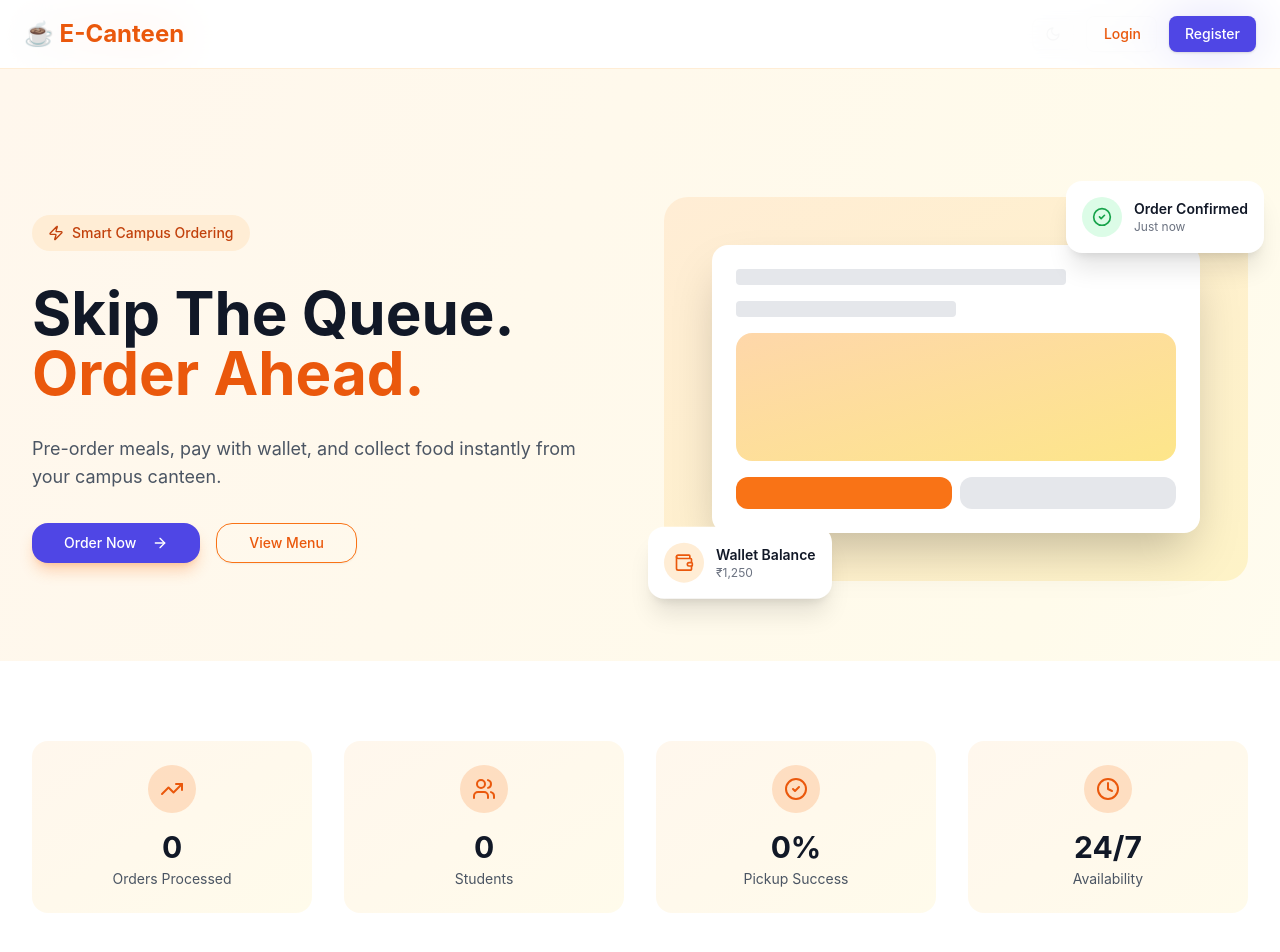
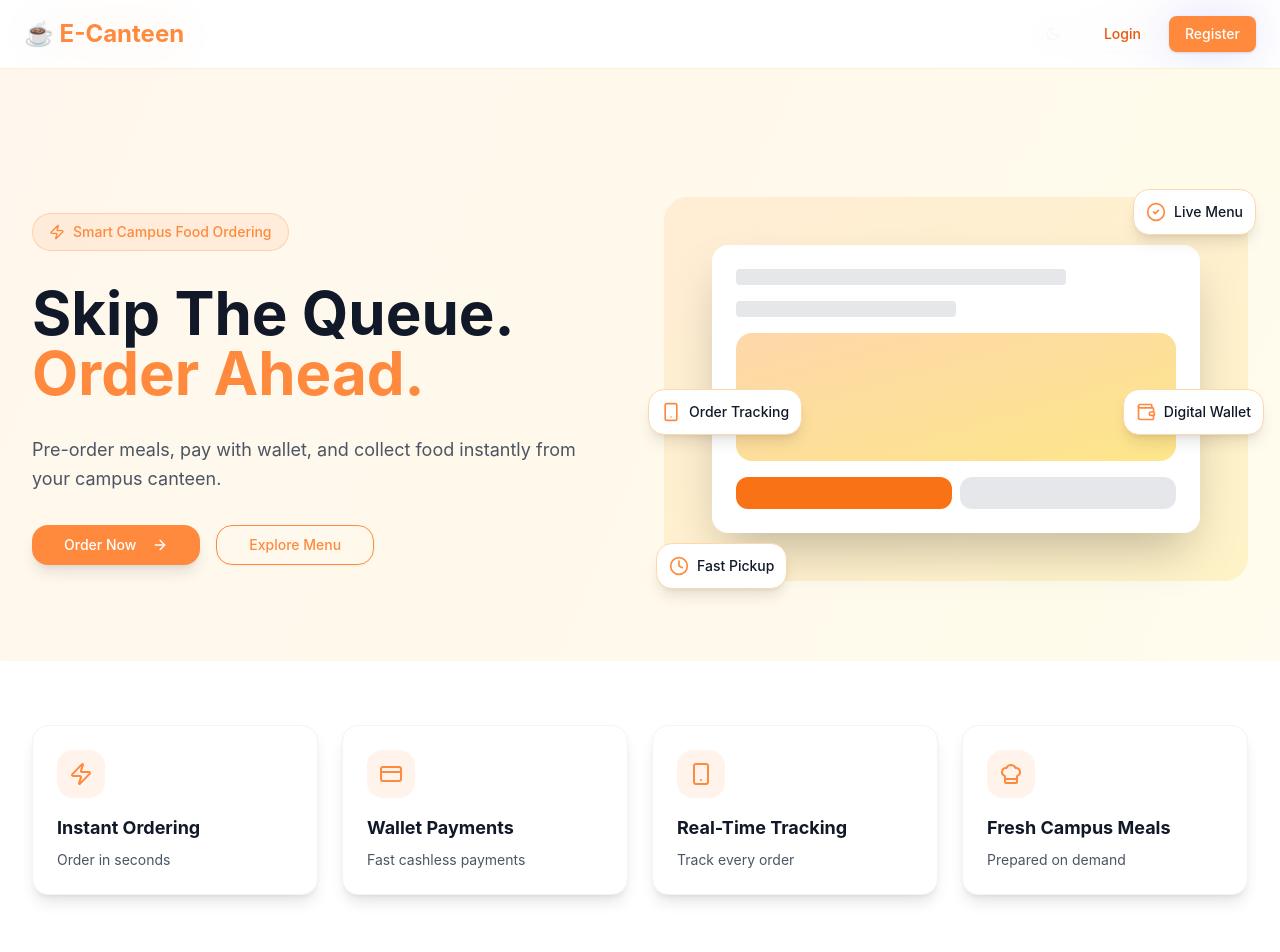
Before and after one commit to leevanshi/e-canteen, a React (Create React App) app in the folder frontend/: page / in a window 1280 px wide. Shown: the top 952 px of the page. Built offline with nearby package versions, Linux system fonts and the light colour scheme; no server answers.

Commit message:
dark mode fixes

```diff
--- a/frontend/src/api.js
+++ b/frontend/src/api.js
@@ -128,6 +128,9 @@ export const createOrder = (data) =>
 export const getUserOrders = () =>
   API.get("/api/orders");
 
+export const getOrderById = (orderId) =>
+  API.get(`/api/orders/${orderId}`);
+
 /* =========================
    ADMIN DASHBOARD
 ========================= */
--- a/frontend/src/pages/LandingPage.js
+++ b/frontend/src/pages/LandingPage.js
@@ -60,6 +60,14 @@ const scaleIn = {
   },
 };
 
+const glowEffect = {
+  hidden: { boxShadow: "0 0 0 rgba(255, 138, 61, 0)" },
+  visible: {
+    boxShadow: "0 0 20px rgba(255, 138, 61, 0.5)",
+    transition: { duration: 0.3, ease: "easeOut" },
+  },
+};
+
 /* ================= PAGE ================= */
 
 const LandingPage = () => {
@@ -104,9 +112,9 @@ const LandingPage = () => {
     <div className="min-h-screen bg-gradient-to-br from-orange-50 via-amber-50 to-white dark:from-gray-900 dark:via-gray-800 dark:to-gray-900">
 
       {/* ================= NAVBAR ================= */}
-      <header className="fixed top-0 left-0 w-full z-50 backdrop-blur-xl bg-white/80 dark:bg-gray-900/80 border-b border-orange-100 dark:border-gray-800">
+      <header className="fixed top-0 left-0 w-full z-50 backdrop-blur-xl bg-white/80 dark:bg-gray-900/80 border-b border-orange-100 dark:border-gray-700">
         <div className="max-w-7xl mx-auto px-4 sm:px-6 py-4 flex items-center justify-between">
-          <Link to="/" className="text-2xl font-bold text-orange-600 dark:text-orange-400">
+          <Link to="/" className="text-2xl font-bold" style={{ color: '#FF8A3D' }}>
             ☕ E-Canteen
           </Link>
           <div className="flex gap-3">
@@ -115,7 +123,7 @@ const LandingPage = () => {
                 <Button variant="ghost" onClick={() => navigate("/login")} className="text-orange-600 dark:text-orange-400">
                   Login
                 </Button>
-                <Button onClick={() => navigate("/join")} className="bg-orange-500 hover:bg-orange-600">
+                <Button onClick={() => navigate("/join")} style={{ backgroundColor: '#FF8A3D' }} className="hover:opacity-90">
                   Register
                 </Button>
               </>
@@ -144,10 +152,11 @@ const LandingPage = () => {
                 initial="hidden"
                 animate="visible"
                 transition={{ delay: 0.2 }}
-                className="inline-flex items-center gap-2 bg-orange-100 dark:bg-orange-900/30 text-orange-700 dark:text-orange-300 px-4 py-2 rounded-full text-sm font-medium"
+                className="inline-flex items-center gap-2 bg-orange-500/10 dark:bg-orange-500/20 text-orange-700 dark:text-orange-300 px-4 py-2 rounded-full text-sm font-medium border border-orange-200 dark:border-orange-500/30"
+                style={{ color: '#FF8A3D', backgroundColor: 'rgba(255, 138, 61, 0.1)', borderColor: 'rgba(255, 138, 61, 0.3)' }}
               >
                 <Zap className="w-4 h-4" />
-                Smart Campus Ordering
+                Smart Campus Food Ordering
               </motion.div>
 
               <motion.h1
@@ -159,7 +168,7 @@ const LandingPage = () => {
               >
                 Skip The Queue.
                 <br />
-                <span className="text-orange-600 dark:text-orange-400">Order Ahead.</span>
+                <span style={{ color: '#FF8A3D' }}>Order Ahead.</span>
               </motion.h1>
 
               <motion.p
@@ -167,7 +176,7 @@ const LandingPage = () => {
                 initial="hidden"
                 animate="visible"
                 transition={{ delay: 0.4 }}
-                className="text-lg text-gray-600 dark:text-gray-300"
+                className="text-lg text-gray-600 dark:text-gray-300 leading-relaxed"
               >
                 Pre-order meals, pay with wallet, and collect food instantly from your campus canteen.
               </motion.p>
@@ -182,7 +191,10 @@ const LandingPage = () => {
                 <Button
                   size="lg"
                   onClick={handleOrderClick}
-                  className="bg-orange-500 hover:bg-orange-600 text-white px-8 py-4 rounded-xl shadow-lg shadow-orange-500/30"
+                  style={{ backgroundColor: '#FF8A3D' }}
+                  className="text-white px-8 py-4 rounded-xl shadow-lg hover:opacity-90 transition-all duration-300"
+                  whileHover={{ scale: 1.05 }}
+                  whileTap={{ scale: 0.95 }}
                 >
                   Order Now
                   <ArrowRight className="ml-2 w-5 h-5" />
@@ -191,9 +203,12 @@ const LandingPage = () => {
                   size="lg"
                   variant="outline"
                   onClick={() => navigate("/menu")}
-                  className="border-orange-500 text-orange-600 dark:text-orange-400 hover:bg-orange-50 dark:hover:bg-orange-900/20 px-8 py-4 rounded-xl"
+                  style={{ borderColor: '#FF8A3D', color: '#FF8A3D' }}
+                  className="hover:bg-orange-50 dark:hover:bg-orange-900/20 px-8 py-4 rounded-xl transition-all duration-300"
+                  whileHover={{ scale: 1.05 }}
+                  whileTap={{ scale: 0.95 }}
                 >
-                  View Menu
+                  Explore Menu
                 </Button>
               </motion.div>
             </motion.div>
@@ -205,40 +220,7 @@ const LandingPage = () => {
               animate="visible"
               className="relative"
             >
-              <div className="relative bg-gradient-to-br from-orange-100 to-amber-100 dark:from-orange-900/30 dark:to-amber-900/30 rounded-3xl p-8 lg:p-12">
-                {/* Floating Cards */}
-                <motion.div
-                  animate={{ y: [0, -10, 0] }}
-                  transition={{ repeat: Infinity, duration: 3, ease: "easeInOut" }}
-                  className="absolute -top-4 -right-4 bg-white dark:bg-gray-800 rounded-2xl p-4 shadow-xl"
-                >
-                  <div className="flex items-center gap-3">
-                    <div className="w-10 h-10 bg-green-100 dark:bg-green-900/30 rounded-full flex items-center justify-center">
-                      <CheckCircle2 className="w-5 h-5 text-green-600 dark:text-green-400" />
-                    </div>
-                    <div>
-                      <div className="text-sm font-semibold text-gray-900 dark:text-white">Order Confirmed</div>
-                      <div className="text-xs text-gray-500 dark:text-gray-400">Just now</div>
-                    </div>
-                  </div>
-                </motion.div>
-
-                <motion.div
-                  animate={{ y: [0, 10, 0] }}
-                  transition={{ repeat: Infinity, duration: 3, ease: "easeInOut", delay: 0.5 }}
-                  className="absolute -bottom-4 -left-4 bg-white dark:bg-gray-800 rounded-2xl p-4 shadow-xl"
-                >
-                  <div className="flex items-center gap-3">
-                    <div className="w-10 h-10 bg-orange-100 dark:bg-orange-900/30 rounded-full flex items-center justify-center">
-                      <Wallet className="w-5 h-5 text-orange-600 dark:text-orange-400" />
-                    </div>
-                    <div>
-                      <div className="text-sm font-semibold text-gray-900 dark:text-white">Wallet Balance</div>
-                      <div className="text-xs text-gray-500 dark:text-gray-400">₹1,250</div>
-                    </div>
-                  </div>
-                </motion.div>
-
+              <div className="relative bg-gradient-to-br from-orange-100 to-amber-100 dark:from-orange-900/30 dark:to-amber-900/30 rounded-3xl p-8 lg:p-12 backdrop-blur-sm">
                 {/* Main Mockup */}
                 <div className="bg-white dark:bg-gray-800 rounded-2xl p-6 shadow-2xl">
                   <div className="space-y-4">
@@ -251,14 +233,71 @@ const LandingPage = () => {
                     </div>
                   </div>
                 </div>
+
+                {/* Feature Badges */}
+                <div className="absolute -top-2 -right-2 bg-white dark:bg-gray-800 rounded-xl p-3 shadow-lg border border-orange-200 dark:border-orange-500/30">
+                  <div className="flex items-center gap-2">
+                    <CheckCircle2 className="w-5 h-5" style={{ color: '#FF8A3D' }} />
+                    <span className="text-sm font-medium text-gray-900 dark:text-white">Live Menu</span>
+                  </div>
+                </div>
+
+                <div className="absolute -bottom-2 -left-2 bg-white dark:bg-gray-800 rounded-xl p-3 shadow-lg border border-orange-200 dark:border-orange-500/30">
+                  <div className="flex items-center gap-2">
+                    <Clock className="w-5 h-5" style={{ color: '#FF8A3D' }} />
+                    <span className="text-sm font-medium text-gray-900 dark:text-white">Fast Pickup</span>
+                  </div>
+                </div>
+
+                <div className="absolute top-1/2 -right-4 bg-white dark:bg-gray-800 rounded-xl p-3 shadow-lg border border-orange-200 dark:border-orange-500/30">
+                  <div className="flex items-center gap-2">
+                    <Wallet className="w-5 h-5" style={{ color: '#FF8A3D' }} />
+                    <span className="text-sm font-medium text-gray-900 dark:text-white">Digital Wallet</span>
+                  </div>
+                </div>
+
+                <div className="absolute top-1/2 -left-4 bg-white dark:bg-gray-800 rounded-xl p-3 shadow-lg border border-orange-200 dark:border-orange-500/30">
+                  <div className="flex items-center gap-2">
+                    <Smartphone className="w-5 h-5" style={{ color: '#FF8A3D' }} />
+                    <span className="text-sm font-medium text-gray-900 dark:text-white">Order Tracking</span>
+                  </div>
+                </div>
               </div>
             </motion.div>
           </div>
         </div>
       </section>
 
+      {/* ================= TRUST SECTION ================= */}
+      <section className="py-16 px-4 sm:px-6 lg:px-8 bg-white dark:bg-gray-800">
+        <div className="max-w-7xl mx-auto">
+          <div className="grid grid-cols-2 lg:grid-cols-4 gap-6">
+            <TrustCard
+              icon={Zap}
+              title="Instant Ordering"
+              description="Order in seconds"
+            />
+            <TrustCard
+              icon={CreditCard}
+              title="Wallet Payments"
+              description="Fast cashless payments"
+            />
+            <TrustCard
+              icon={Smartphone}
+              title="Real-Time Tracking"
+              description="Track every order"
+            />
+            <TrustCard
+              icon={ChefHat}
+              title="Fresh Campus Meals"
+              description="Prepared on demand"
+            />
+          </div>
+        </div>
+      </section>
+
       {/* ================= STATS SECTION ================= */}
-      <section ref={statsRef} className="py-20 px-4 sm:px-6 lg:px-8 bg-white dark:bg-gray-800">
+      <section ref={statsRef} className="py-20 px-4 sm:px-6 lg:px-8 bg-gradient-to-br from-orange-50 to-amber-50 dark:from-gray-900 dark:to-gray-800">
         <div className="max-w-7xl mx-auto">
           <div className="grid grid-cols-2 lg:grid-cols-4 gap-8">
             <StatCard icon={TrendingUp} value={stats.orders.toLocaleString()} label="Orders Processed" />
@@ -428,16 +467,33 @@ const LandingPage = () => {
 
 /* ================= COMPONENTS ================= */
 
+const TrustCard = ({ icon: Icon, title, description }) => (
+  <motion.div
+    variants={fadeInUp}
+    initial="hidden"
+    whileInView="visible"
+    viewport={{ once: true }}
+    whileHover={{ y: -4 }}
+    className="bg-white dark:bg-gray-800 rounded-2xl p-6 shadow-lg border border-gray-100 dark:border-gray-700 hover:shadow-xl transition-all duration-300"
+  >
+    <div className="w-12 h-12 mb-4 rounded-xl flex items-center justify-center" style={{ backgroundColor: 'rgba(255, 138, 61, 0.1)' }}>
+      <Icon className="w-6 h-6" style={{ color: '#FF8A3D' }} />
+    </div>
+    <h3 className="text-lg font-bold text-gray-900 dark:text-white mb-2">{title}</h3>
+    <p className="text-sm text-gray-600 dark:text-gray-300">{description}</p>
+  </motion.div>
+);
+
 const StatCard = ({ icon: Icon, value, label }) => (
   <motion.div
     variants={scaleIn}
     initial="hidden"
     whileInView="visible"
     viewport={{ once: true }}
-    className="bg-gradient-to-br from-orange-50 to-amber-50 dark:from-gray-700 dark:to-gray-800 rounded-2xl p-6 text-center"
+    className="bg-gradient-to-br from-orange-50 to-amber-50 dark:from-gray-700 dark:to-gray-800 rounded-2xl p-6 text-center border border-orange-100 dark:border-gray-600"
   >
-    <div className="w-12 h-12 mx-auto mb-4 bg-orange-500/20 dark:bg-orange-500/30 rounded-full flex items-center justify-center">
-      <Icon className="w-6 h-6 text-orange-600 dark:text-orange-400" />
+    <div className="w-12 h-12 mx-auto mb-4 rounded-full flex items-center justify-center" style={{ backgroundColor: 'rgba(255, 138, 61, 0.2)' }}>
+      <Icon className="w-6 h-6" style={{ color: '#FF8A3D' }} />
     </div>
     <div className="text-3xl font-bold text-gray-900 dark:text-white mb-1">{value}</div>
     <div className="text-sm text-gray-600 dark:text-gray-300">{label}</div>
@@ -453,7 +509,7 @@ const FeatureCard = ({ icon: Icon, title, description }) => (
     whileHover={{ y: -8 }}
     className="bg-white dark:bg-gray-800 rounded-2xl p-8 shadow-lg border border-gray-100 dark:border-gray-700 hover:shadow-xl transition-all duration-300"
   >
-    <div className="w-14 h-14 mb-6 bg-gradient-to-br from-orange-500 to-amber-500 rounded-2xl flex items-center justify-center">
+    <div className="w-14 h-14 mb-6 rounded-2xl flex items-center justify-center" style={{ backgroundColor: '#FF8A3D' }}>
       <Icon className="w-7 h-7 text-white" />
     </div>
     <h3 className="text-xl font-bold text-gray-900 dark:text-white mb-3">{title}</h3>
@@ -470,17 +526,17 @@ const StepCard = ({ step, icon: Icon, title, description }) => (
     className="relative"
   >
     <div className="bg-white dark:bg-gray-800 rounded-2xl p-8 shadow-lg border border-gray-100 dark:border-gray-700">
-      <div className="w-16 h-16 mb-6 bg-gradient-to-br from-orange-500 to-amber-500 rounded-2xl flex items-center justify-center text-white text-2xl font-bold">
+      <div className="w-16 h-16 mb-6 rounded-2xl flex items-center justify-center text-white text-2xl font-bold" style={{ backgroundColor: '#FF8A3D' }}>
         {step}
       </div>
-      <div className="w-12 h-12 mb-4 bg-orange-100 dark:bg-orange-900/30 rounded-xl flex items-center justify-center">
-        <Icon className="w-6 h-6 text-orange-600 dark:text-orange-400" />
+      <div className="w-12 h-12 mb-4 rounded-xl flex items-center justify-center" style={{ backgroundColor: 'rgba(255, 138, 61, 0.1)' }}>
+        <Icon className="w-6 h-6" style={{ color: '#FF8A3D' }} />
       </div>
       <h3 className="text-xl font-bold text-gray-900 dark:text-white mb-3">{title}</h3>
       <p className="text-gray-600 dark:text-gray-300">{description}</p>
     </div>
     {step < 3 && (
-      <div className="hidden md:block absolute top-1/2 -right-4 w-8 h-0.5 bg-orange-300 dark:bg-orange-700"></div>
+      <div className="hidden md:block absolute top-1/2 -right-4 w-8 h-0.5" style={{ backgroundColor: 'rgba(255, 138, 61, 0.3)' }}></div>
     )}
   </motion.div>
 );
@@ -495,7 +551,7 @@ const TestimonialCard = ({ name, text, rating }) => (
   >
     <div className="flex gap-1 mb-4">
       {[...Array(rating)].map((_, i) => (
-        <Star key={i} className="w-5 h-5 fill-orange-500 text-orange-500" />
+        <Star key={i} className="w-5 h-5" style={{ fill: '#FF8A3D', color: '#FF8A3D' }} />
       ))}
     </div>
     <p className="text-gray-600 dark:text-gray-300 mb-6 italic">"{text}"</p>
--- a/frontend/src/pages/OrdersPage.js
+++ b/frontend/src/pages/OrdersPage.js
@@ -339,7 +339,7 @@ const OrdersPage = () => {
 
                   <button
                     onClick={() =>
-                      navigate(`/orders/${mongoId}`)
+                      navigate(`/order-confirmation/${order?.order_code || mongoId}`)
                     }
                     className="px-4 py-2 rounded-lg bg-orange-500 text-white hover:bg-orange-600"
                   >
```
Also changed, not shown: frontend/src/pages/CartPage.js (+7 -7 lines), frontend/src/pages/CheckoutPage.js (+7 -2 lines), frontend/src/pages/MenuPage.js (+31 -31 lines), frontend/src/pages/OrderConfirmation.jsx (+31 -11 lines), frontend/src/pages/WalletPage.jsx (+17 -17 lines), 1 other file (tests, documents, lock files or other folders).
